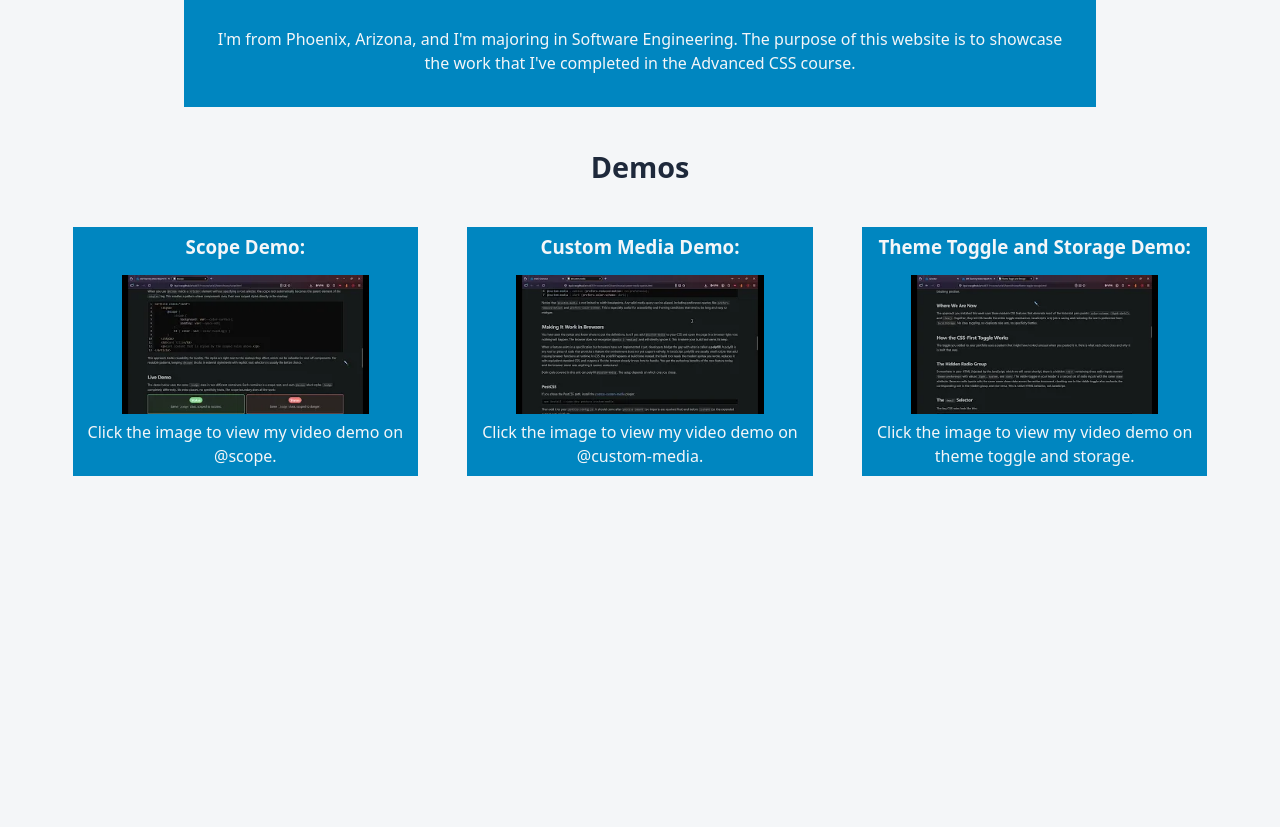
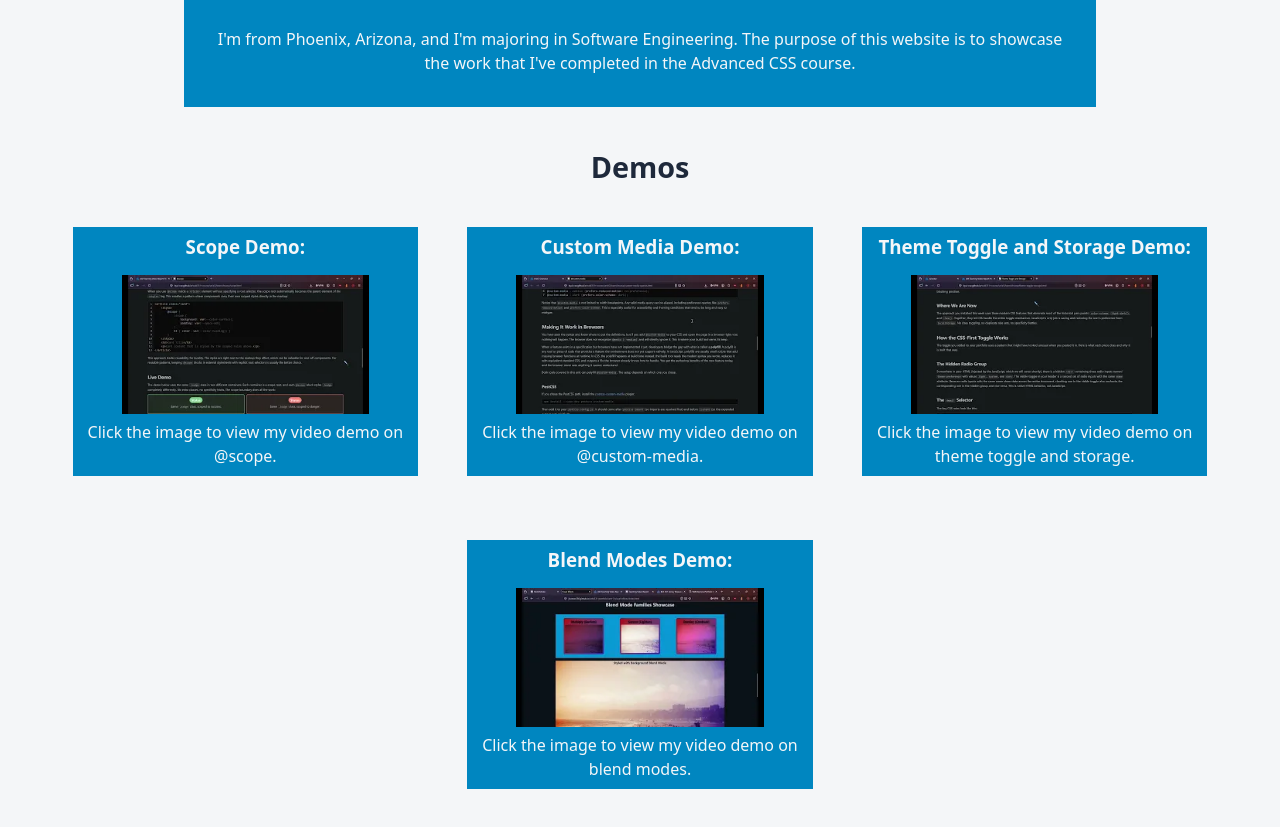
Before and after one commit to jhutson256/wdd331-portfolio, a website: page index.html in a window 1280 px wide. Shown: the part 803-1630 px from the top of the page. Before the commit the page ends 1327 px from the top, so only its background shows below. Drawn offline with Linux system fonts and the light colour scheme.

Commit message:
Added demo to portfolio

```diff
--- a/css/components/effects.css
+++ b/css/components/effects.css
@@ -198,7 +198,6 @@ nav {
         .overlay {
             display: block;
             width: var(--width-lg);
-            height: auto;
             border-radius: var(--radius-sm);
         }
 
--- a/index.html
+++ b/index.html
@@ -86,6 +86,13 @@
                 </a>
                 <p>Click the image to view my video demo on theme toggle and storage.</p>
             </div>
+            <div class="video-cards">
+                <h3>Blend Modes Demo:</h3>
+                <a href="https://youtu.be/anghm7NzAQo">
+                    <img src="./images/blend.webp" alt="Thumbnail for my blend modes demo">
+                </a>
+                <p>Click the image to view my video demo on blend modes.</p>
+            </div>
         </section>
     </main>
 </body>
```
Also changed, not shown: images/blend.webp (added).
